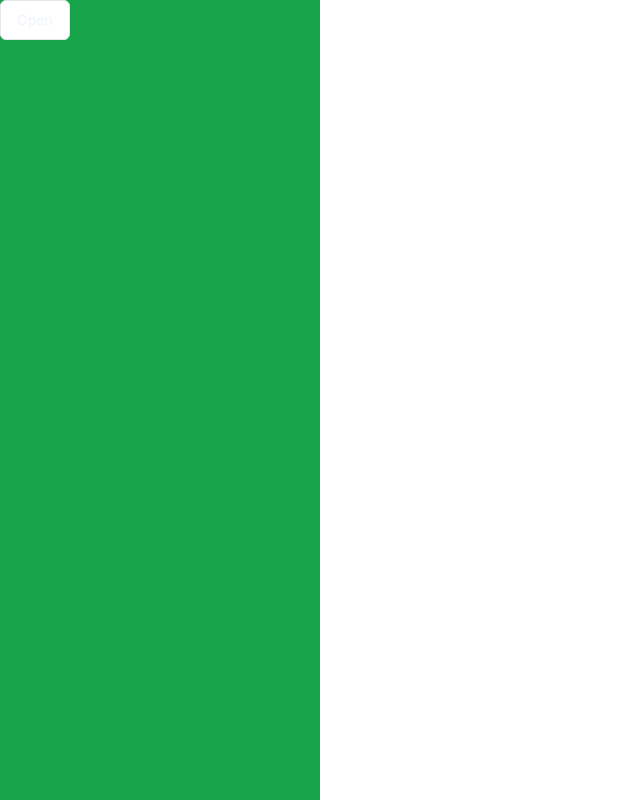
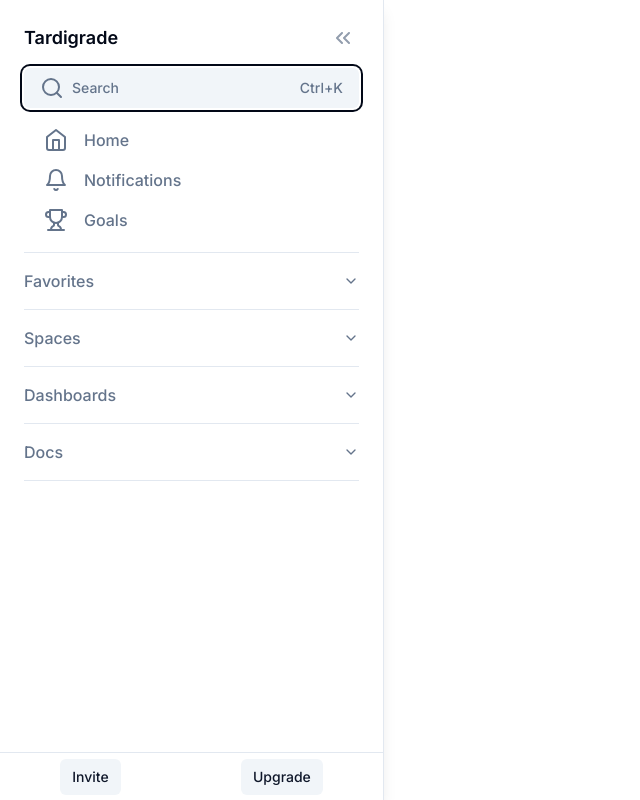
Before and after one commit to IsabelParedes/taskigrade, a Next.js app: page / in a window 1280 px wide. Shown: the whole page, without its empty margins (0-640 px from the left). Built offline with nearby package versions, Linux system fonts and the light colour scheme.

Commit message:
Remove div

```diff
--- a/src/components/sidenav/SideNav.tsx
+++ b/src/components/sidenav/SideNav.tsx
@@ -27,8 +27,7 @@
 
 const SideNav = ({}: SideNavProps) => {
   return (
-    <nav className="absolute left-0 w-80 bg-green-600 h-screen text-muted">
-      <Sheet>
+    <Sheet defaultOpen>
       <SheetTrigger asChild>
         <Button variant="outline">Open</Button>
       </SheetTrigger>
@@ -113,7 +112,6 @@
         </SheetFooter>
       </SheetContent>
     </Sheet>
-    </nav>
   );
 };
 
```
Lines whose indentation alone changed are shown as unchanged.
